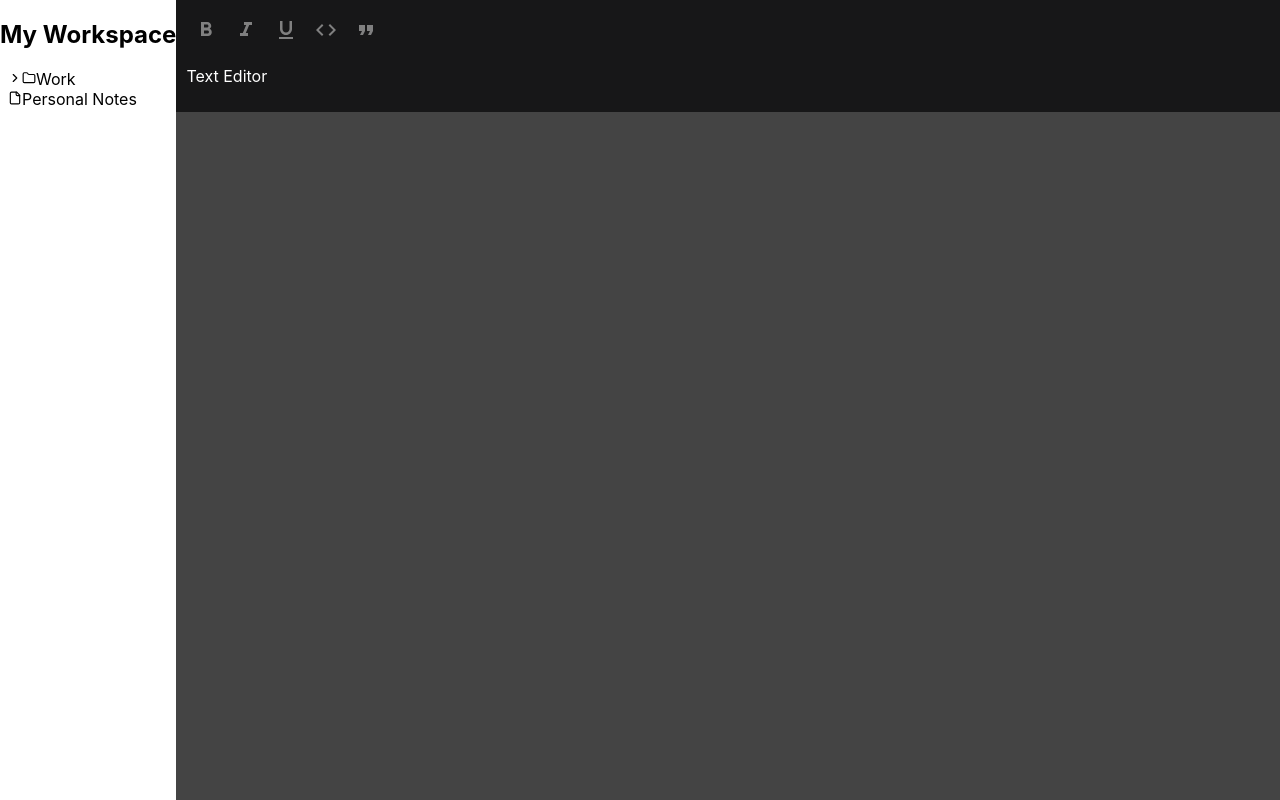
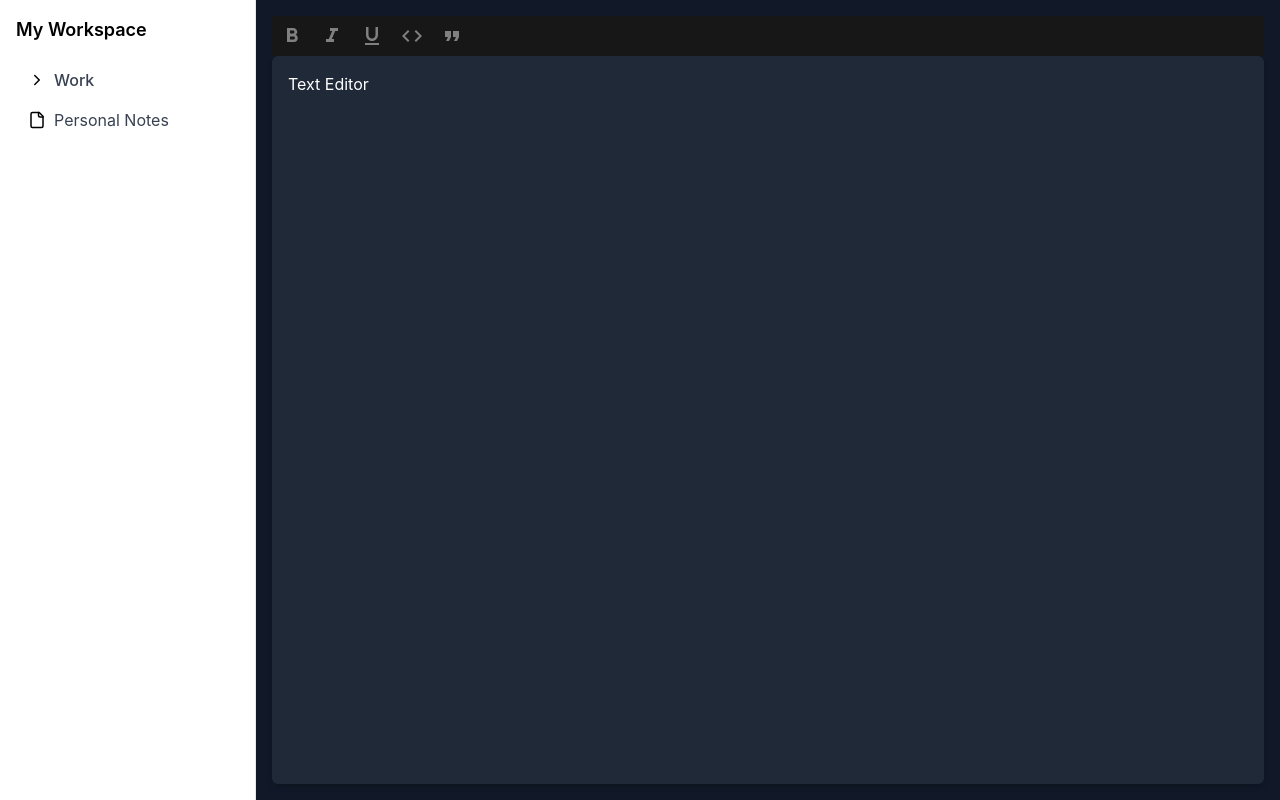
Before and after one commit to porwai/TextEditor, a React (Create React App) app: page / in a window 1280 px wide. Built offline with nearby package versions, Linux system fonts and the light colour scheme.

Commit message:
tailwind good looking fix

```diff
--- a/package.json
+++ b/package.json
@@ -43,5 +43,8 @@
       "last 1 firefox version",
       "last 1 safari version"
     ]
+  },
+  "devDependencies": {
+    "tailwindcss": "^3.4.10"
   }
 }
--- a/src/Components/DropdownMenu.js
+++ b/src/Components/DropdownMenu.js
@@ -1,37 +1,40 @@
 import React from "react";
 
+const DropdownItem = ({ onClick, children, explanation, className = "" }) => (
+  <button
+    className={`w-full text-left px-4 py-2 hover:bg-gray-100 transition-colors duration-150 ease-in-out ${className}`}
+    onClick={onClick}
+  >
+    <div className="font-medium">{children}</div>
+    <div className="text-xs text-gray-500 mt-1">{explanation}</div>
+  </button>
+);
+
 const DropdownMenu = ({ position, onSelect, onAskLLM }) => {
+  const menuItems = [
+    { label: "Text", action: () => onSelect("paragraph"), explanation: "Create a regular paragraph" },
+    { label: "Quote", action: () => onSelect("quote"), explanation: "Insert a block quote" },
+    { label: "Code", action: () => onSelect("code"), explanation: "Add a code block" },
+    { label: "Heading 1", action: () => onSelect("heading-one"), explanation: "Insert a main heading" },
+    { label: "Heading 2", action: () => onSelect("heading-two"), explanation: "Add a subheading" },
+    { label: "Ask LLM", action: onAskLLM, explanation: "Get AI assistance", className: "text-blue-600" },
+  ];
+
   return (
     <div
-      style={{
-        position: "absolute",
-        top: position.top,
-        left: position.left,
-        backgroundColor: "#333",
-        color: "#fff",
-        borderRadius: "4px",
-        boxShadow: "0 4px 8px rgba(0, 0, 0, 0.2)",
-        zIndex: 1000,
-      }}
+      className="absolute bg-white text-black rounded-md shadow-lg z-50 w-64 py-1 overflow-hidden border border-gray-200"
+      style={{ top: position.top, left: position.left }}
     >
-      <div style={{ padding: "8px", cursor: "pointer" }} onClick={() => onSelect("paragraph")}>
-        Text
-      </div>
-      <div style={{ padding: "8px", cursor: "pointer" }} onClick={() => onSelect("quote")}>
-        Quote
-      </div>
-      <div style={{ padding: "8px", cursor: "pointer" }} onClick={() => onSelect("code")}>
-        Code
-      </div>
-      <div style={{ padding: "8px", cursor: "pointer" }} onClick={() => onSelect("heading-one")}>
-        Heading 1
-      </div>
-      <div style={{ padding: "8px", cursor: "pointer" }} onClick={() => onSelect("heading-two")}>
-        Heading 2
-      </div>
-      <div style={{ padding: "8px", cursor: "pointer", color: "cyan" }} onClick={onAskLLM}>
-        Ask LLM
-      </div>
+      {menuItems.map((item, index) => (
+        <DropdownItem
+          key={index}
+          onClick={item.action}
+          className={item.className}
+          explanation={item.explanation}
+        >
+          {item.label}
+        </DropdownItem>
+      ))}
     </div>
   );
 };
--- a/src/Components/TextEditor.js
+++ b/src/Components/TextEditor.js
@@ -84,28 +84,38 @@ function TextEditor({ editor }) {
 
 
   return (
-    <div style={{ backgroundColor: "#171718", color: "#fff", textAlign: "start", padding: "10px" }}>
+    <div className="bg-gray-900 text-white p-4 min-h-screen flex flex-col">
+      <div className="max-w mx-auto w-full flex-grow flex flex-col">
         <EditorToolbar
           onBold={() => changeMark(editor, "bold")}
           onItalic={() => changeMark(editor, "italic")}
           onUnderline={() => changeMark(editor, "underline")}
           onCode={() => toggleBlock(editor, "code")}
           onQuote={() => toggleBlock(editor, "quote")}
+          className="mb-4 p-2 bg-gray-800 rounded-md shadow-md"
         />
         <Editable
           ref={editorRef}
           onKeyDown={onKeyDown}
           renderLeaf={renderLeaf}
           renderElement={renderElement}
+          className="flex-grow p-4 bg-gray-800 rounded-md shadow-md focus:outline-none focus:ring-2 focus:ring-blue-500 overflow-auto"
         />
-      {showDropdown && <DropdownMenu position={dropdownPosition} onSelect={handleDropdownClick} onAskLLM={handleAskLLMClick} />}
-
+        {showDropdown && (
+          <DropdownMenu
+            position={dropdownPosition}
+            onSelect={handleDropdownClick}
+            onAskLLM={handleAskLLMClick}
+            className="mt-2 bg-gray-800 rounded-md shadow-lg"
+          />
+        )}
         {llmResponse && (
-        <div style={{ marginTop: "20px", padding: "10px", backgroundColor: "#222", color: "#fff" }}>
-          <h4>LLM Response:</h4>
-          <p>{llmResponse}</p>
+          <div className="mt-6 p-4 bg-gray-800 rounded-md shadow-md">
+            <h4 className="text-lg font-semibold mb-2">LLM Response:</h4>
+            <p className="text-gray-300">{llmResponse}</p>
           </div>
         )}
+      </div>
     </div>
   );
 }
--- a/src/SideBar/Sidebar.css
+++ /dev/null
@@ -1,30 +0,0 @@
-/* Sidebar/Sidebar.css */
-
-.sidebar {
-    width: 250px;
-    background-color: #f5f5f5;
-    color: #333;
-    padding: 20px;
-    border-right: 1px solid #e0e0e0;
-    height: 100vh;
-  }
-
-  .sidebar h2 {
-    font-size: 18px;
-    font-weight: bold;
-    margin-bottom: 20px;
-  }
-
-  .sidebar ul {
-    list-style-type: none;
-    padding: 0;
-  }
-
-  .sidebar li {
-    padding: 8px 0;
-    cursor: pointer;
-  }
-
-  .sidebar li:hover {
-    background-color: #e0e0e0;
-  }
--- a/src/SideBar/Sidebar.js
+++ b/src/SideBar/Sidebar.js
@@ -1,5 +1,4 @@
 import React from "react";
-import './Sidebar.css';
 import SidebarItem from "./SidebarItem";
 
 const Sidebar = () => {
--- a/src/SideBar/SidebarItem.js
+++ b/src/SideBar/SidebarItem.js
@@ -1,7 +1,7 @@
 import React, { useState } from 'react';
-import { ChevronRight, ChevronDown, File, Folder } from 'lucide-react';
+import { ChevronRight, ChevronDown, File } from 'lucide-react';
 
-const SidebarItem = ({ item, level = 0 }) => {
+const SidebarItem = ({ item }) => {
   const [isOpen, setIsOpen] = useState(false);
 
   const toggleOpen = () => {
@@ -13,24 +13,21 @@ const SidebarItem = ({ item, level = 0 }) => {
   return (
     <div>
       <div
-        className={`flex items-center py-1 px-2 hover:bg-gray-100 cursor-pointer text-sm`}
-        style={{ paddingLeft: `${level * 12 + 8}px` }}
+        className={`flex items-center py-2 px-3 rounded-md cursor-pointer hover:bg-gray-200 transition-colors duration-150 ease-in-out ${item.type === 'folder' ? 'font-medium' : ''}`}
         onClick={toggleOpen}
       >
-        {item.type === 'folder' && (
-          <span className="mr-1">
-            {isOpen ? <ChevronDown size={14} /> : <ChevronRight size={14} />}
-          </span>
-        )}
         <span className="mr-2">
-          {item.type === 'folder' ? <Folder size={14} /> : <File size={14} />}
+          {item.type === 'folder' ?
+            (isOpen ? <ChevronDown size={18} /> : <ChevronRight size={18} />) :
+            <File size={18} />
+          }
         </span>
-        <span>{item.name}</span>
+        <span className="text-gray-700">{item.name}</span>
       </div>
       {item.type === 'folder' && isOpen && (
-        <div className="ml-2">
+        <div className="ml-4 mt-1">
           {item.children.map((child, index) => (
-            <SidebarItem key={index} item={child} level={level + 1} />
+            <SidebarItem key={index} item={child} />
           ))}
         </div>
       )}
--- a/src/index.css
+++ b/src/index.css
@@ -1,3 +1,7 @@
+@tailwind base;
+@tailwind components;
+@tailwind utilities;
+
 body {
   margin: 0;
   font-family: -apple-system, BlinkMacSystemFont, 'Segoe UI', 'Roboto', 'Oxygen',
--- /dev/null
+++ b/tailwind.config.js
@@ -0,0 +1,10 @@
+/** @type {import('tailwindcss').Config} */
+module.exports = {
+  content: [
+    "./src/**/*.{js,jsx,ts,tsx}",
+  ],
+  theme: {
+    extend: {},
+  },
+  plugins: [],
+}
```
Also changed, not shown: 1 other file (tests, documents, lock files or other folders). Lines whose indentation alone changed are shown as unchanged.
